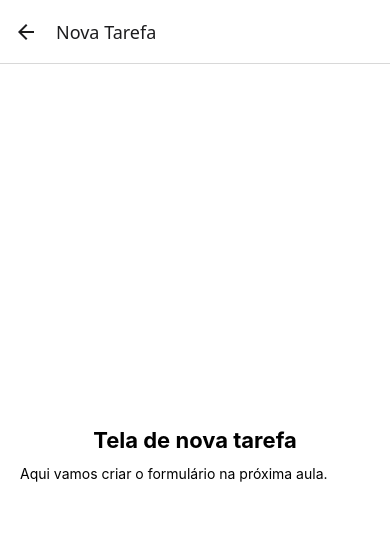
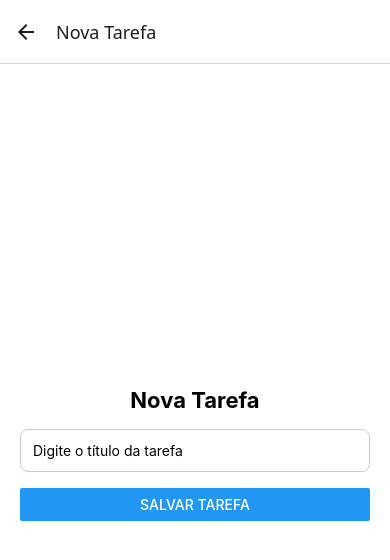
Before and after one commit to WelderBM/Taskapp, a React Native app: screen /NewTask in a window 390 px wide. Shown: the top 560 px of the page. Built offline with nearby package versions, Linux system fonts and the light colour scheme.

Commit message:
Add AsyncStorage integration for task management and enhance NewTask screen with input functionality

```diff
--- a/package.json
+++ b/package.json
@@ -9,6 +9,7 @@
     "web": "expo start --web"
   },
   "dependencies": {
+    "@react-native-async-storage/async-storage": "2.2.0",
     "@react-navigation/native": "^7.2.3",
     "@react-navigation/native-stack": "^7.14.13",
     "expo": "~54.0.33",
--- a/src/screens/HomeScreen.tsx
+++ b/src/screens/HomeScreen.tsx
@@ -1,14 +1,45 @@
-import React from 'react';
+import React, { useEffect, useState } from 'react';
 import { FlatList, Text, View, StyleSheet, Button } from 'react-native';
+import AsyncStorage from '@react-native-async-storage/async-storage';
 import TaskItem from '../components/TaskItem';
 
-const tarefas = [
-  { id: '1', titulo: 'Estudar React Native' },
-  { id: '2', titulo: 'Criar primeira tela' },
-  { id: '3', titulo: 'Montar lista de tarefas' },
-];
+const STORAGE_KEY = '@taskapp:tarefas';
 
 export default function HomeScreen({ navigation }: any) {
+  const [tarefas, setTarefas] = useState([
+    { id: '1', titulo: 'Estudar React Native' },
+    { id: '2', titulo: 'Criar primeira tela' },
+    { id: '3', titulo: 'Montar lista de tarefas' },
+  ]);
+
+  useEffect(() => {
+    carregarTarefas();
+  }, []);
+
+  useEffect(() => {
+    salvarTarefas();
+  }, [tarefas]);
+
+  const carregarTarefas = async () => {
+    try {
+      const dadosSalvos = await AsyncStorage.getItem(STORAGE_KEY);
+
+      if (dadosSalvos) {
+        setTarefas(JSON.parse(dadosSalvos));
+      }
+    } catch (error) {
+      console.log('Erro ao carregar tarefas:', error);
+    }
+  };
+
+  const salvarTarefas = async () => {
+    try {
+      await AsyncStorage.setItem(STORAGE_KEY, JSON.stringify(tarefas));
+    } catch (error) {
+      console.log('Erro ao salvar tarefas:', error);
+    }
+  };
+
   return (
     <View style={styles.container}>
       <Text style={styles.title}>Minhas tarefas</Text>
--- a/src/screens/NewTask.tsx
+++ b/src/screens/NewTask.tsx
@@ -1,11 +1,21 @@
-import React from 'react';
-import { View, Text, StyleSheet } from 'react-native';
+import React, { useState } from 'react';
+import { View, Text, TextInput, Button, StyleSheet } from 'react-native';
 
-export default function NewTask() {
+export default function NewTask({ navigation }: any) {
+  const [titulo, setTitulo] = useState('');
+
   return (
     <View style={styles.container}>
-      <Text style={styles.title}>Tela de nova tarefa</Text>
-      <Text>Aqui vamos criar o formulário na próxima aula.</Text>
+      <Text style={styles.title}>Nova Tarefa</Text>
+
+      <TextInput
+        style={styles.input}
+        placeholder="Digite o título da tarefa"
+        value={titulo}
+        onChangeText={setTitulo}
+      />
+
+      <Button title="Salvar tarefa" onPress={() => navigation.navigate('Home')} />
     </View>
   );
 }
@@ -20,7 +30,14 @@ const styles = StyleSheet.create({
   title: {
     fontSize: 22,
     fontWeight: 'bold',
-    marginBottom: 12,
+    marginBottom: 16,
     textAlign: 'center',
   },
+  input: {
+    borderWidth: 1,
+    borderColor: '#ccc',
+    padding: 12,
+    marginBottom: 16,
+    borderRadius: 8,
+  },
 });
```
Also changed, not shown: 1 other file (tests, documents, lock files or other folders).
